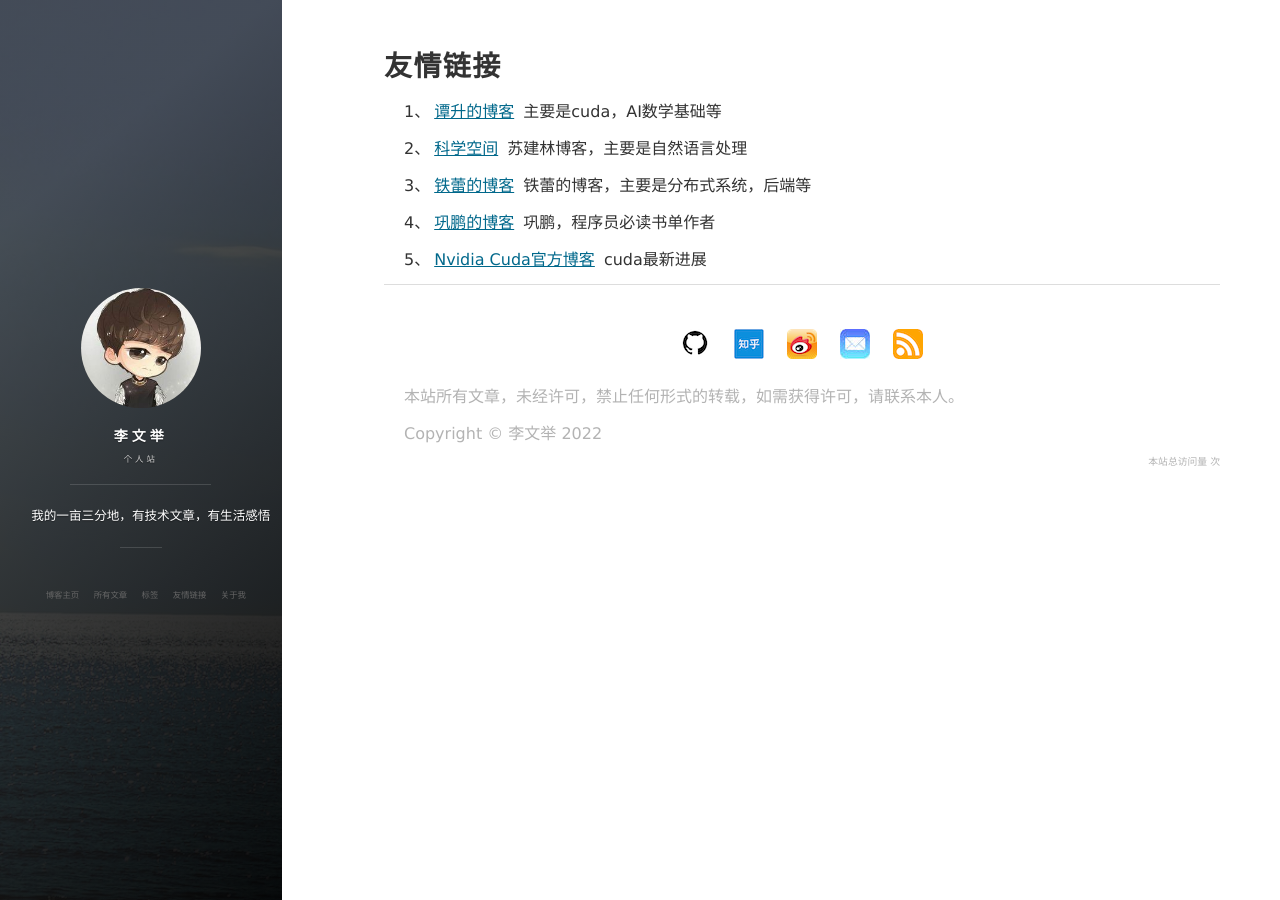
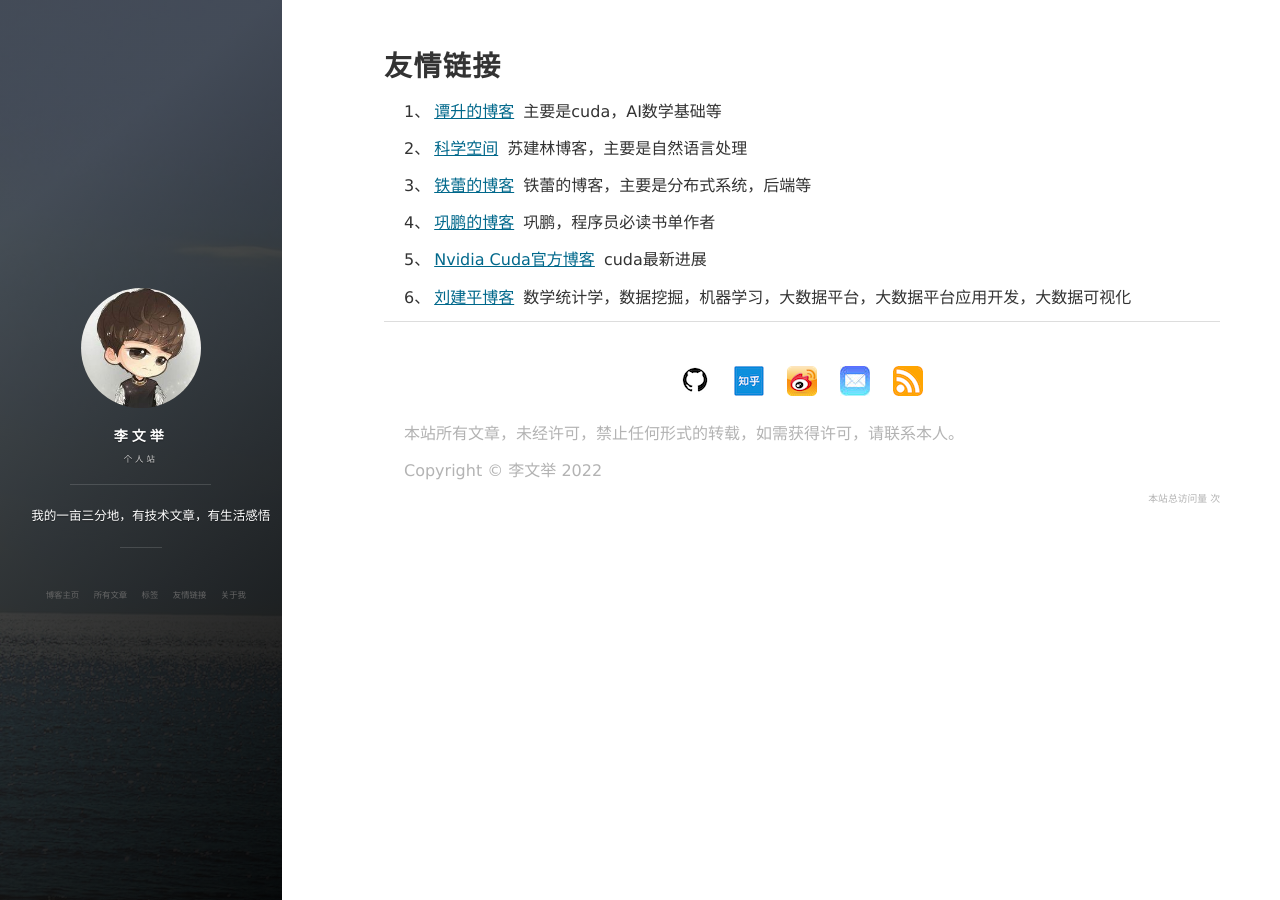
Before and after one commit to liwenju0/liwenju0.github.io, a Jekyll site: the page built from friendlinks.md, in a window 1280 px wide. Built offline with Jekyll 4.4.1, drawn with Linux system fonts in a browser that asks for light colours; nearby versions of some CDN libraries; comment, search, counter and statistics services are not loaded.

Commit message:
添加刘建平博客

```diff
--- a/friendlinks.md
+++ b/friendlinks.md
@@ -12,3 +12,6 @@ title: 友情链接
 4、[巩鹏的博客](https://blog.lucida.me/)  巩鹏，程序员必读书单作者
 
 5、[Nvidia Cuda官方博客](https://developer.nvidia.com/zh-cn/blog) cuda最新进展
+
+
+6、[刘建平博客](https://www.cnblogs.com/pinard/) 数学统计学，数据挖掘，机器学习，大数据平台，大数据平台应用开发，大数据可视化
```
